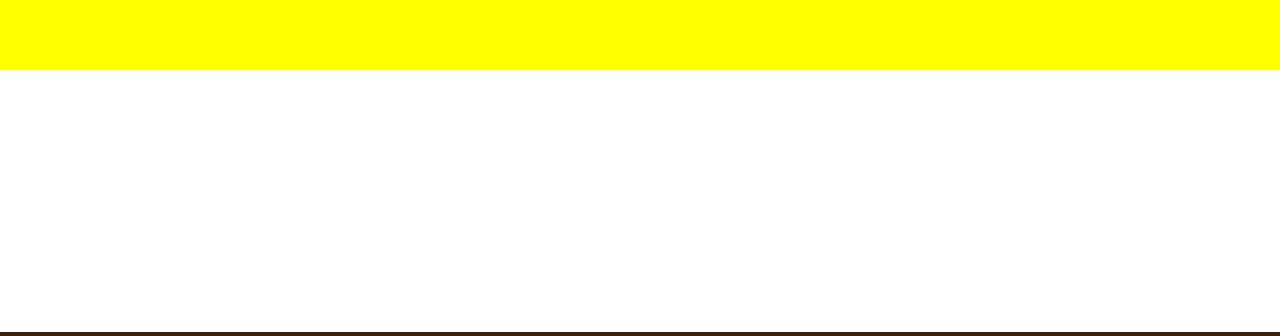
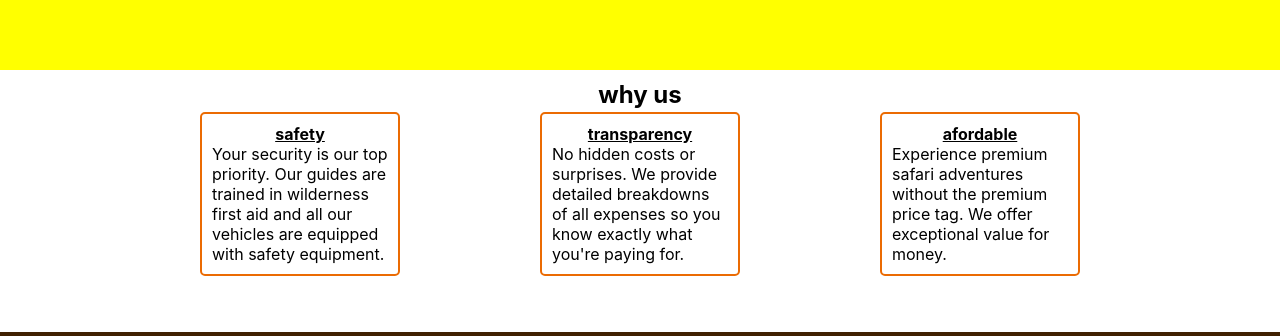
Before and after one commit to Kris-Ekiteles/ekai_empiror, a React (Create React App) app: page /about in a window 1280 px wide. Shown: the part 378-714 px from the top of the page. Built offline with nearby package versions, Linux system fonts and the light colour scheme.

Commit message:
2 sections added

```diff
--- a/src/components/About.js
+++ b/src/components/About.js
@@ -3,6 +3,7 @@ import "./About.css"
 
 const About = () => {
   return (
+    <div className="main_about">
       <div className="About_us">
         <div className="identity">
           <img src="" alt="Ekai Safaris" />
@@ -10,13 +11,14 @@ const About = () => {
             {/* image should cover this seze or 3/4 of this size */}
             Ekai Safaris is a premier safari and tour company dedicated to
             crafting unforgettable journeys into the heart of Kenya's most
-          spectacular wilderness areas. We specialize in creating personalized,
-          immersive experiences that connect travelers with the raw beauty of
-          nature, from thrilling wildlife encounters in iconic national parks to
-          cultural interactions with local communities. With a deep commitment
-          to sustainable tourism, expert guides, and attention to detail, we
-          transform adventurous dreams into enduring memories, offering more
-          than just a trip—but a profound exploration of the wild.
+            spectacular wilderness areas. We specialize in creating
+            personalized, immersive experiences that connect travelers with the
+            raw beauty of nature, from thrilling wildlife encounters in iconic
+            national parks to cultural interactions with local communities. With
+            a deep commitment to sustainable tourism, expert guides, and
+            attention to detail, we transform adventurous dreams into enduring
+            memories, offering more than just a trip—but a profound exploration
+            of the wild.
           </p>
         </div>
         <div className="about">
@@ -24,14 +26,42 @@ const About = () => {
           <p>
             Ekai Safaris is a premier safari and tour company dedicated to
             crafting unforgettable journeys into the heart of Kenya's most
-          spectacular wilderness areas. We specialize in creating personalized,
-          immersive experiences that connect travelers with the raw beauty of
-          nature, from thrilling wildlife encounters in iconic national parks to
-          cultural interactions with local communities. With a deep commitment
-          to sustainable tourism, expert guides, and attention to detail, we
-          transform adventurous dreams into enduring memories, offering more
-          than just a trip—but a profound exploration of the wild.
+            spectacular wilderness areas. We specialize in creating
+            personalized, immersive experiences that connect travelers with the
+            raw beauty of nature, from thrilling wildlife encounters in iconic
+            national parks to cultural interactions with local communities. With
+            a deep commitment to sustainable tourism, expert guides, and
+            attention to detail, we transform adventurous dreams into enduring
+            memories, offering more than just a trip—but a profound exploration
+            of the wild.
           </p>
+        </div>
+      </div>
+      <div className="why_us">
+        <h2> why us</h2>
+        <div className="child safety">
+          {" "}
+          <h4>safety</h4>
+          <p>
+            Your security is our top priority. Our guides are trained in
+            wilderness first aid and all our vehicles are equipped with safety
+            equipment.
+          </p>
+        </div>
+        <div className="child transparency">
+          <h4>transparency</h4>
+          <p>
+            No hidden costs or surprises. We provide detailed breakdowns of all
+            expenses so you know exactly what you're paying for.
+          </p>
+        </div>
+        <div className="child afordable">
+          <h4>afordable</h4>
+          <p>
+            Experience premium safari adventures without the premium price tag.
+            We offer exceptional value for money.
+          </p>
+        </div>
       </div>
     </div>
   );
```
Lines whose indentation alone changed are shown as unchanged.
